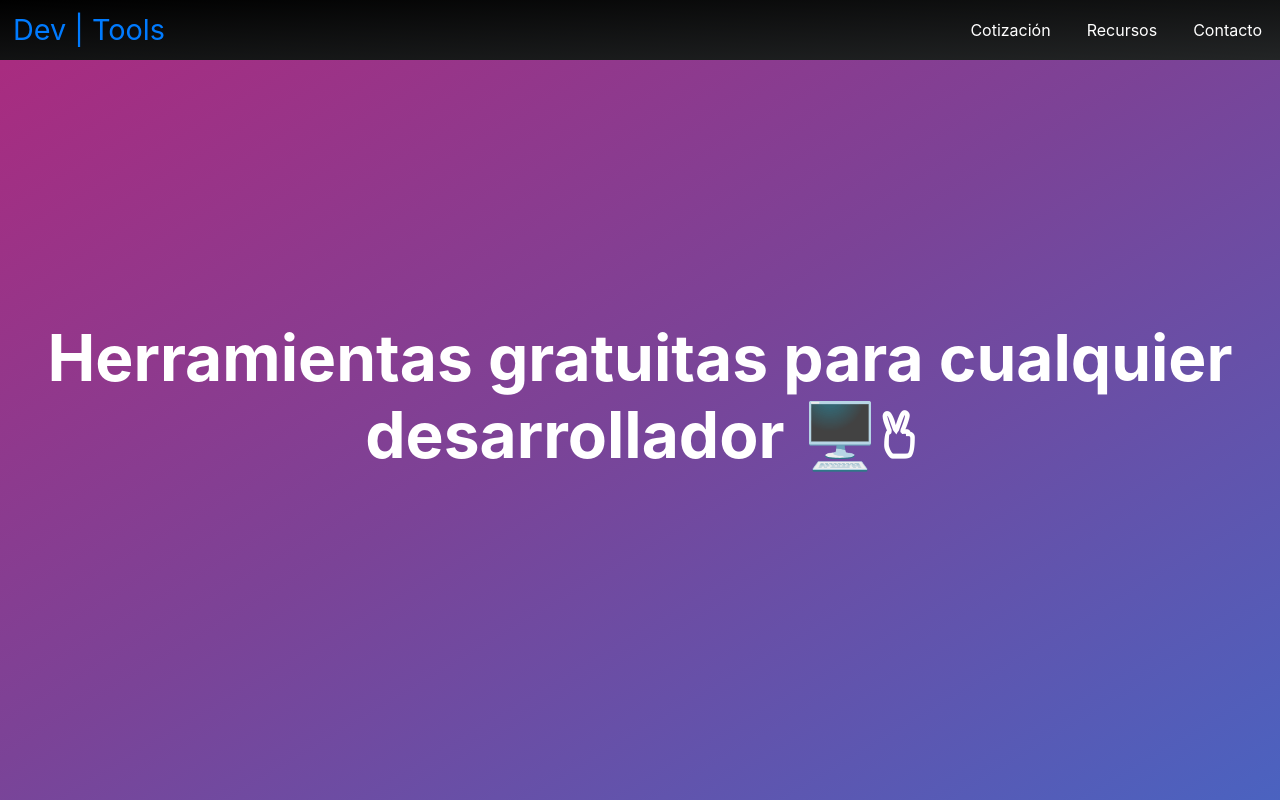
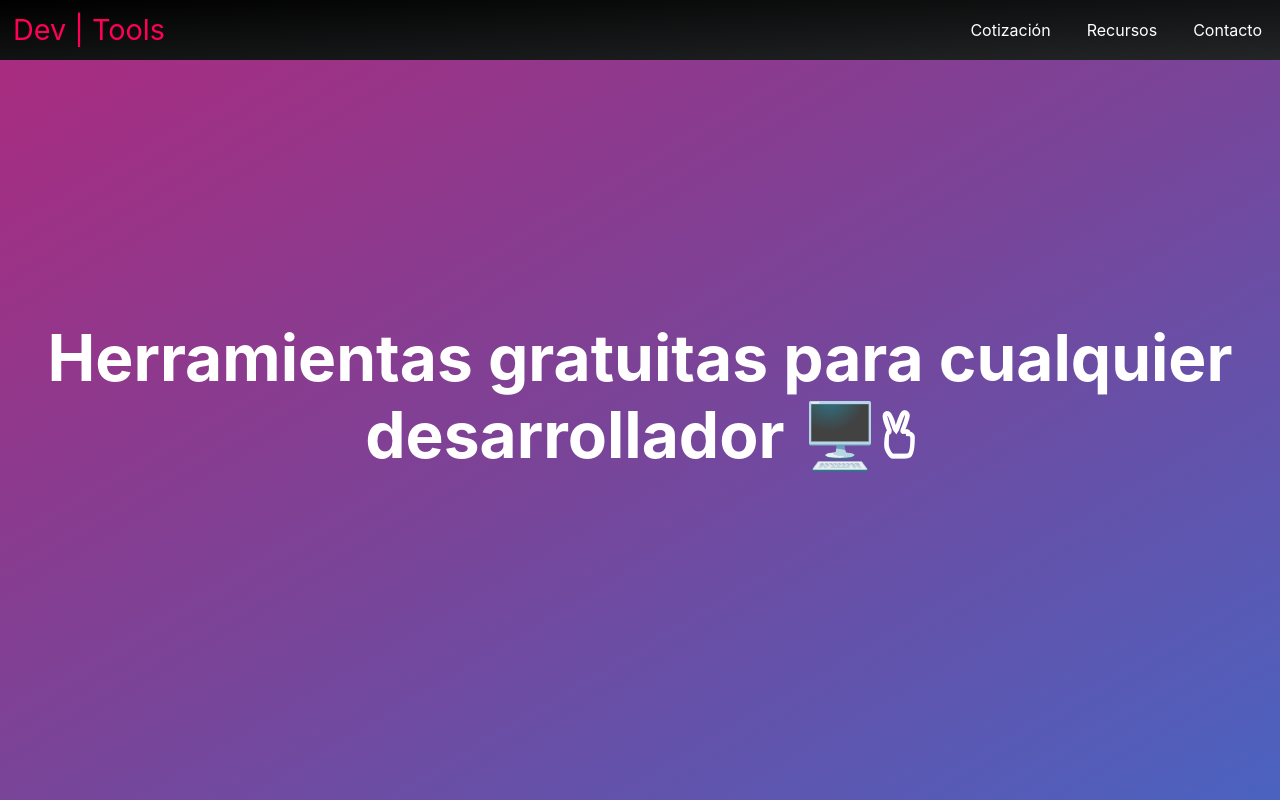
Before and after one commit to DevYeison/dev-tools, a React (Create React App) app: page /home in a window 1280 px wide. Shown: the top 800 px of the page. Built offline with nearby package versions, Linux system fonts and the light colour scheme.

Commit message:
ADD: home header a styles

```diff
--- a/src/components/Header/Header.css
+++ b/src/components/Header/Header.css
@@ -7,6 +7,16 @@ header {
 .heading {
   font-size: 1.8rem;
   margin-left: 5px;
+  text-decoration: none;
+}
+
+#home-link{
+  text-decoration: none;
+  color: #ff0054;
+}
+
+#home-link:hover{
+  transform: translateY(-1px);
 }
 
 .link-element {
```
